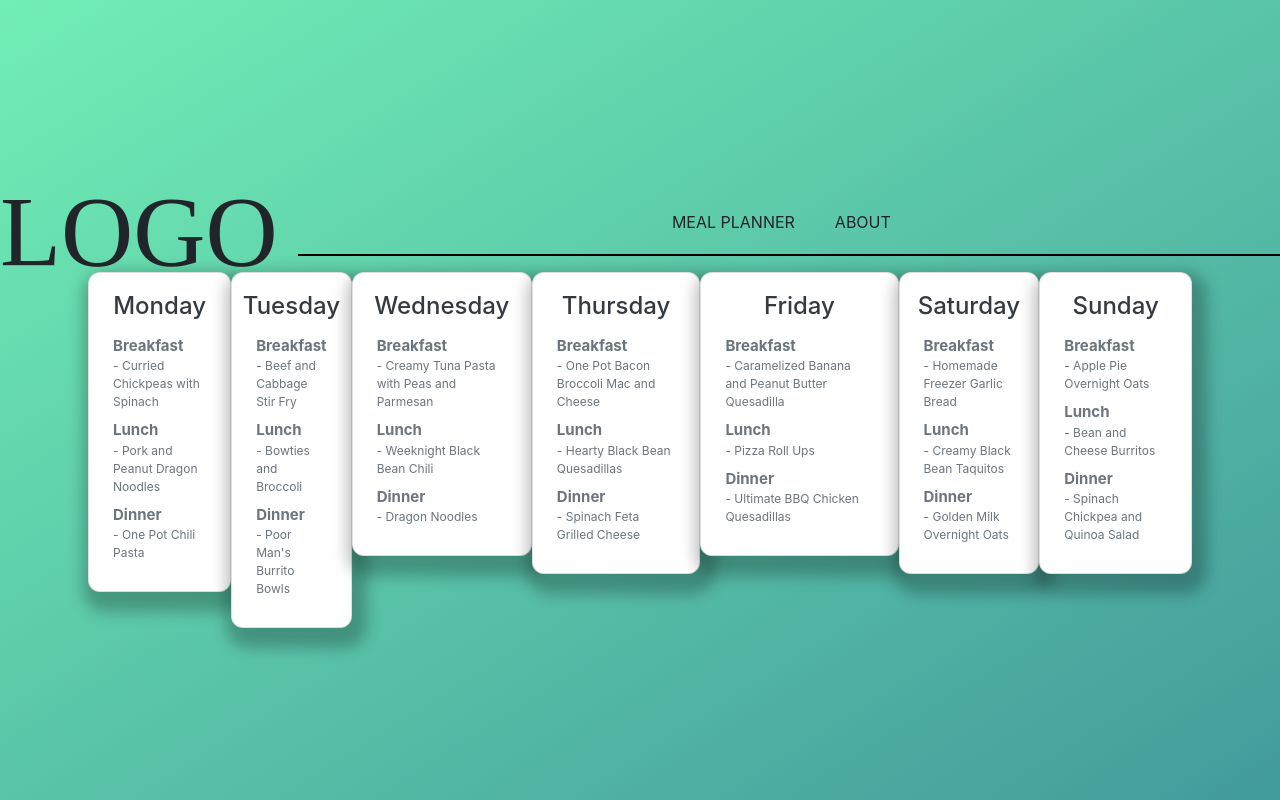
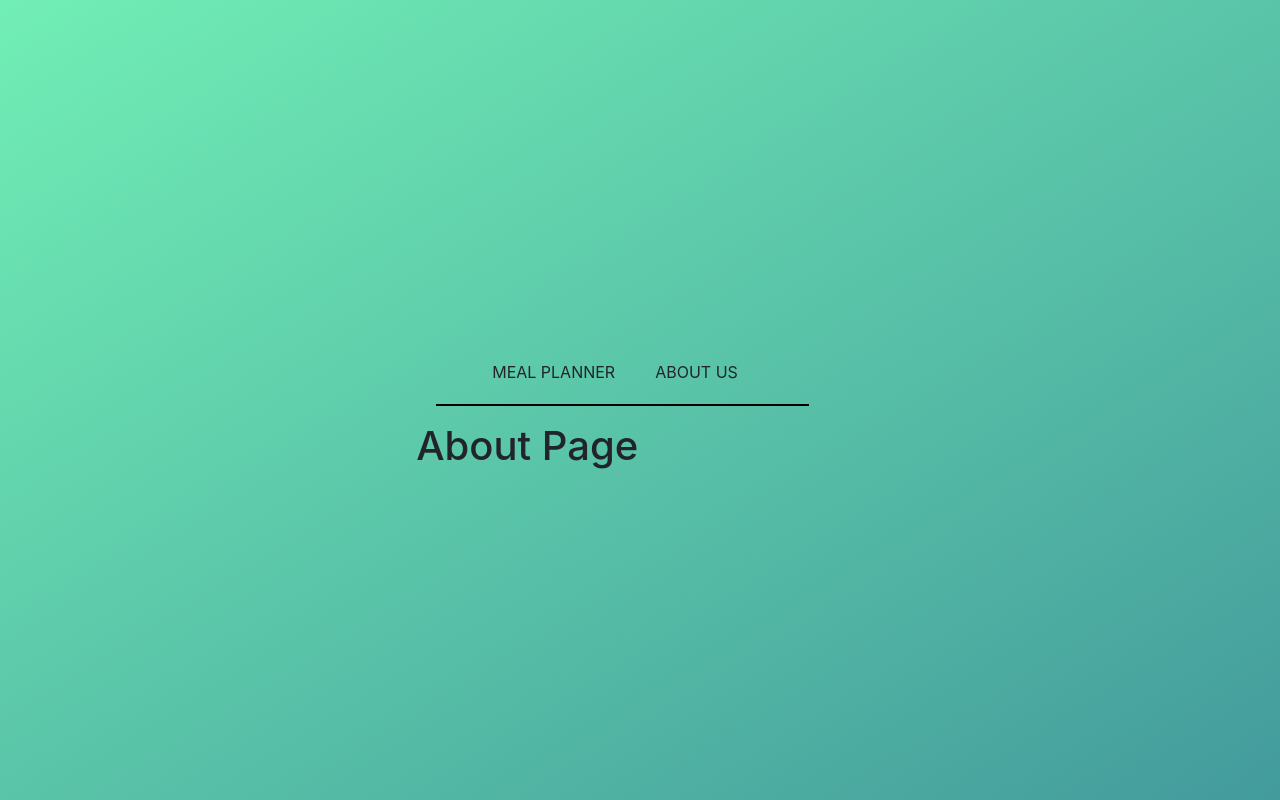
Before and after one commit to lammai/StruggleMeals, a React (Create React App) app: page /about-us in a window 1280 px wide. Built offline with nearby package versions, Linux system fonts and the light colour scheme.

Commit message:
1.2 	Addressable Text Webpage Links 		(redirects to other part of website once clicked on) 	Removed logo
- Needs Vertical Alignment fix

```diff
--- a/src/components/About.jsx
+++ b/src/components/About.jsx
@@ -1,10 +1,15 @@
 import React from 'react';
 
-import App  from '../App.css';
+import Header from "./common/header";
+import './common/header/Header.css';
+
 
 function About(){
     return(
       <div>
+          <section className="header-top__navigation">
+              <Header />
+          </section>
           <h1>About Page</h1>
       </div>
     );
--- a/src/components/common/header/Header.jsx
+++ b/src/components/common/header/Header.jsx
@@ -10,7 +10,7 @@ function Header (){
             <section className="header-top">
                 <section className="header-top__logo">
                     {/*<img src={sadness} href="/" className="header-logo"/>*/}
-                    <a href="/" className="header-logo">LOGO</a>
+                    {/*<a href="/" className="header-logo">LOGO</a>  /*As for now leaving image out */}
                 </section>
                 <section className="header-top__navbar">
                     <section className="header-top__navigation">
--- a/src/components/common/navbar/Navbar.jsx
+++ b/src/components/common/navbar/Navbar.jsx
@@ -7,8 +7,8 @@ import About from "../../About";
 function Navbar () {
     return (
         <section className={"navbar"}>
-            <a href="/" className={"navbar-item"} >Meal Planner</a>
-            <a href="/about-us" className={"navbar-item"}  >About</a>
+            <a href="/" className={"navbar-item"} >Meal Planner  </a>
+            <a href="/about-us" className={"navbar-item"}  >About Us</a>
         </section>
     )
 }
--- a/src/index.js
+++ b/src/index.js
@@ -1,22 +1,40 @@
 import React from 'react';
 import ReactDOM from 'react-dom';
+import './App.css';
+import About from "./components/About";
+
 import './index.css';
-// import App from './App';
 import reportWebVitals from './reportWebVitals';
 import 'bootstrap/dist/css/bootstrap.css'
 // import Counter from './components/counter';
 // import Card from "./components/cardDesign";
 import Card from "./components/cards"
 import Header from './components/common/header/Header';
-import About from "./components/About";
+
+import {BrowserRouter as Router, Switch, Route} from 'react-router-dom';
+
+const Home = () => (
+    <div>
+        <Header/>
+        <Card />
+    </div>
+);
 
 ReactDOM.render(
   <React.StrictMode>
-      <Header />
-      <Card />
+      <Router>
+          <Switch>
+            <Route path={"/about-us"} component={About}/>
+            <Route path={"/"} component={Home}/>
+          </Switch>
+      </Router>
   </React.StrictMode>,
   document.getElementById('root')
 );
+
+
+
+
 
 // If you want to start measuring performance in your app, pass a function
 // to log results (for example: reportWebVitals(console.log))
```
Also changed, not shown: 1 other file (tests, documents, lock files or other folders).
